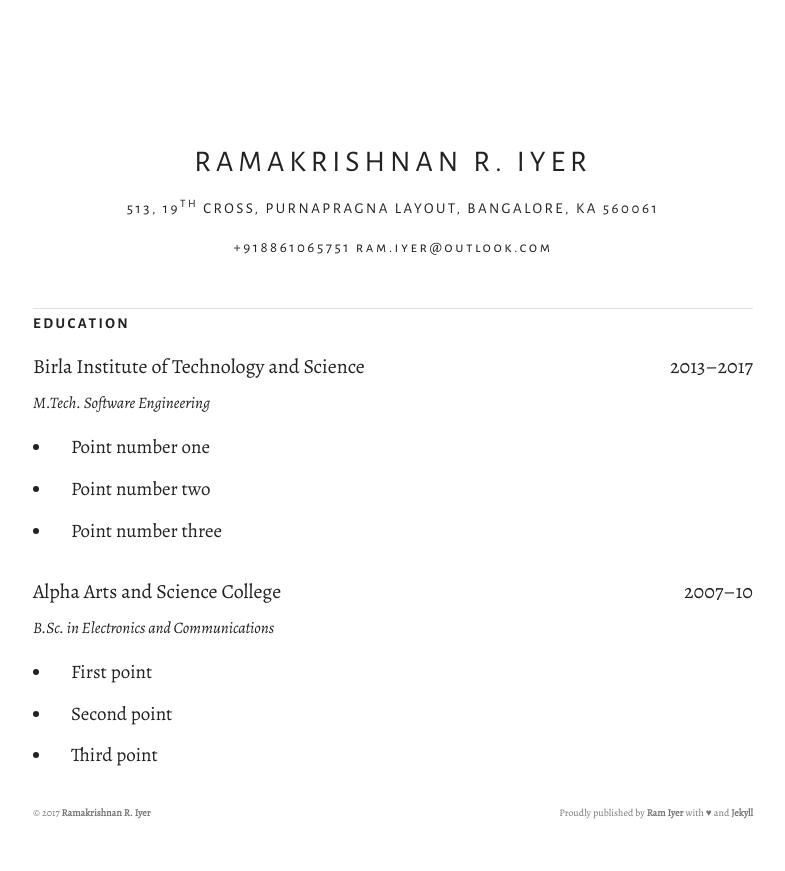
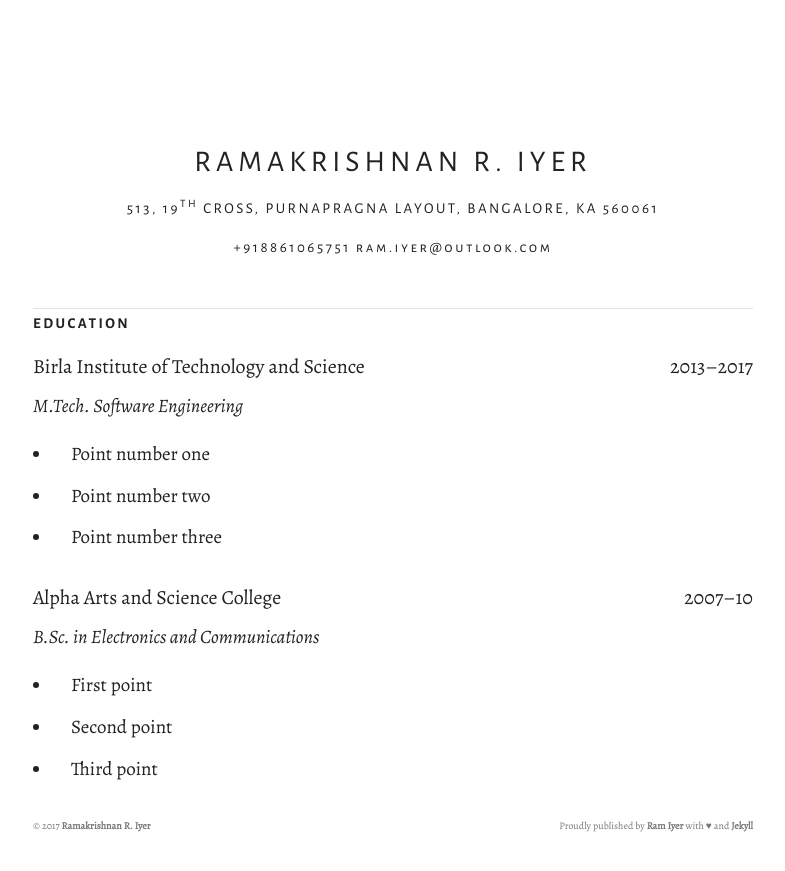
Before and after one commit to theramiyer/resume, a Jekyll site: the page built from index.html, in a window 1280 px wide. Shown: the top 871 px of the page, without its empty margins (247-1032 px from the left). Built offline with Jekyll 4.4.1, drawn with Linux system fonts in a browser that asks for light colours.

Commit message:
Make h6 a little bigger to balance

```diff
--- a/css/skeleton.css
+++ b/css/skeleton.css
@@ -177,7 +177,7 @@ h5 {
 }
 h6 {
   font-style: italic;
-  font-size: 1.6rem;
+  font-size: 1.9rem;
   margin-bottom: 0.6rem;
 }
 
```
